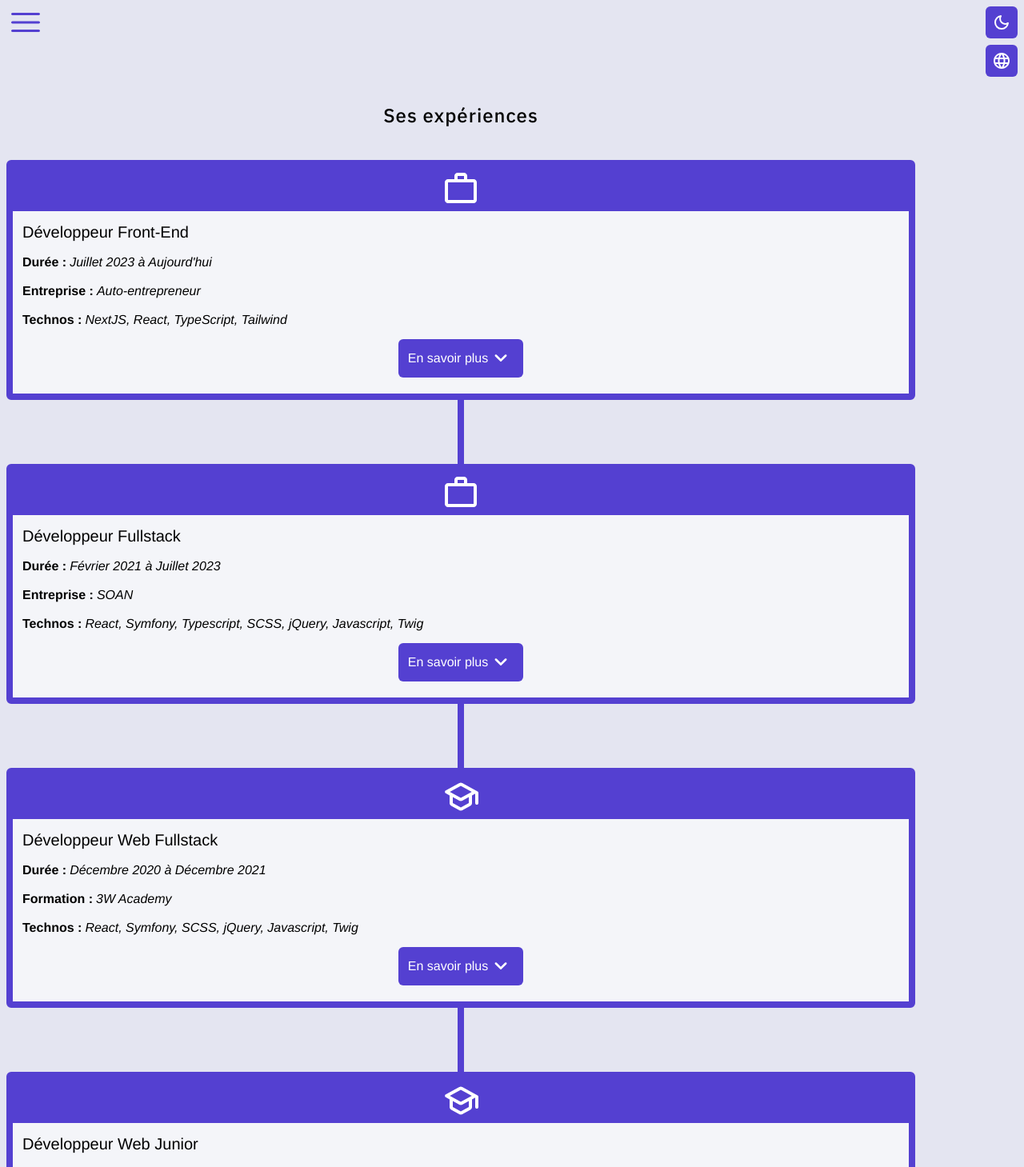
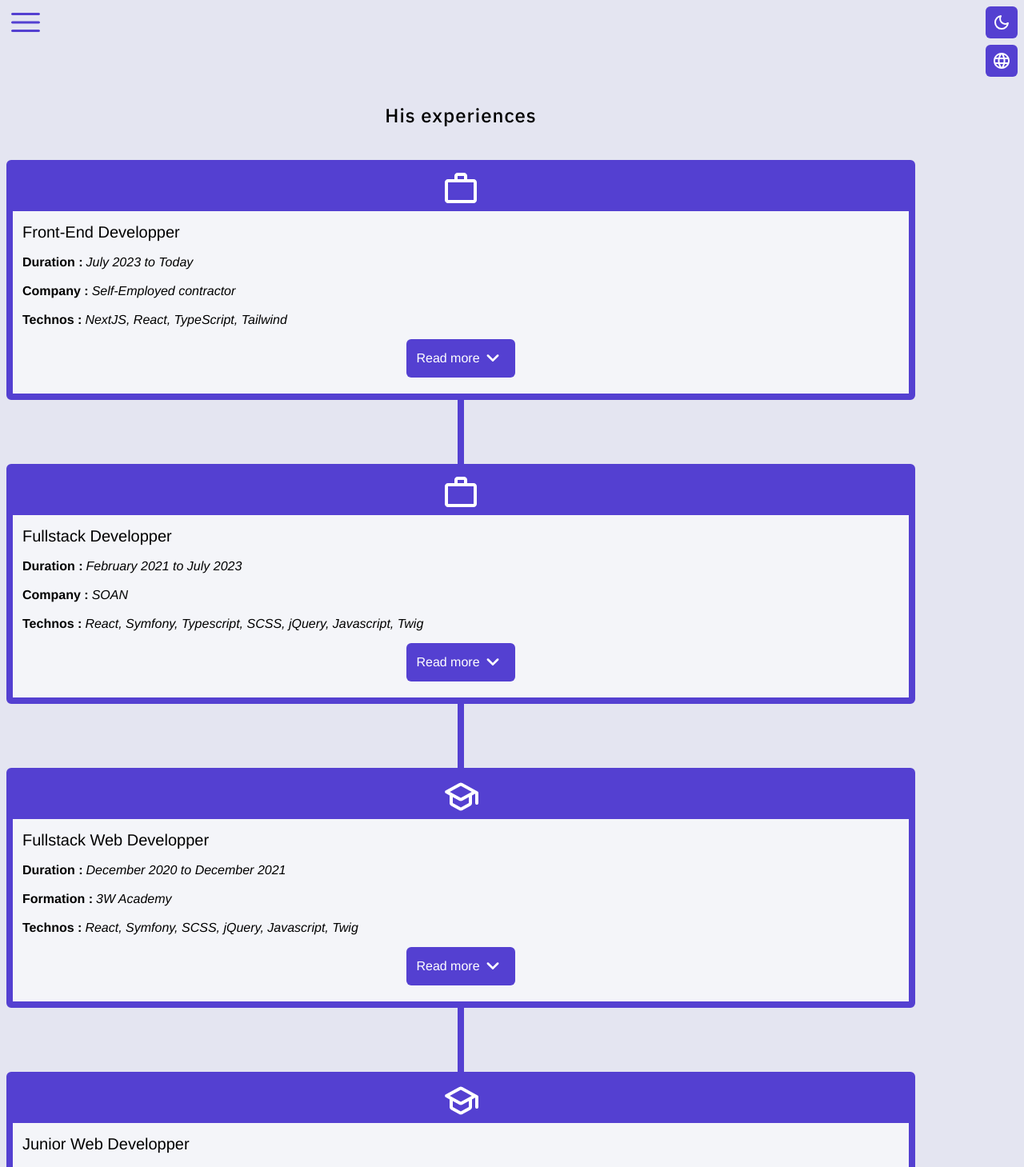
Before and after one commit to robinPoncon/portfolio2024, a Next.js app: page /en/experiences in a window 1280 px wide. Shown: the top 1459 px of the page at 80% size. Built offline with nearby package versions, Linux system fonts and the light colour scheme.

Commit message:
test integration robot illustration + add traduction

```diff
--- a/messages/en.json
+++ b/messages/en.json
@@ -34,5 +34,29 @@
 		"check-his-projects": "Hi, it's me again, Devobot! Here you'll find the projects he's been working on. But being a perfectionist, he's only taking on one for the moment ...",
 		"roots-of-healing": "The roots of healing",
 		"discover": "Discover"
+	},
+
+	"ExperiencesPage": {
+		"his-experiences": "His experiences",
+		"front-end-developper": "Front-End Developper",
+		"fullstack-developper": "Fullstack Developper",
+		"fullstack-web-developper": "Fullstack Web Developper",
+		"junior-web-developper": "Junior Web Developper",
+		"july2023-to-today": "July 2023 to Today",
+		"february2021-to-july2023": "February 2021 to July 2023",
+		"december2020-to-december2021": "December 2020 to December 2021",
+		"january2019-to-july2020": "January 2019 to July 2020",
+		"self-employed-contractor": "Self-Employed contractor",
+		"front-end-developper-experience": "He developed his own business in energy healing and therapeutic music. He trained himself and created his own website with NextJS to make it modern, intuitive and efficient for users.",
+		"fullstack-developper-experience": "He started out as an alternating front-end developer (Twig, JS, jQuery, SCSS), then moved on to a permanent contract as a fullstack developer (React/Typescript and Symfony).",
+		"fullstack-web-developper-experience": "He strengthened his knowledge of Symfony, then learned React and used it to redesign the software of the company where he was a work-study student.",
+		"junior-web-developper-experience": "He created 5 website projects during his online training. Mock-up integration, creation of a Wordpress site, creation of a dynamic site in JS with API integration, creation of a blog in PHP and JS, then a redesign of a basketball club site in Symfony."
+	},
+
+	"ExperiencesCard": {
+		"duration": "Duration",
+		"company": "Company",
+		"formation": "Formation",
+		"read-more": "Read more"
 	}
 }
--- a/messages/fr.json
+++ b/messages/fr.json
@@ -24,7 +24,8 @@
 		"autonomy": "Autonomie",
 		"autonomy-description": "C'est dans son ancienne entreprise, n'ayant pas eu de développeur front-end plus expérimenté que lui, qu'il a du développé son autonomie afin de trouver des solutions aux problèmes rencontrés.",
 		"his-skills": "Ses compétences",
-		"check-his-skills": "Salut, c'est Devobot ! Est-ce que votre visite se passe bien ? Je vois que vous aimez les choses concrètes, alors regardons ensemble ses compétences techniques !",
+		"hey-im-devobot": "Salut, c'est Devobot !",
+		"check-his-skills": "Est-ce que votre visite se passe bien ? Je vois que vous aimez les choses concrètes, alors regardons ensemble ses compétences techniques !",
 		"his-soft-skills": "Ses savoir-être",
 		"check-his-soft-skills": "Les compétences techniques c'est bien ! Mais quel est l'humain derrière tout ça ? En tant que robot je suis curieux, pas vous ?"
 	},
@@ -34,5 +35,29 @@
 		"check-his-projects": "Salut c'est encore moi Devobot ! Ici vous retrouverez les projets qu'il a réalisé. Mais étant perfectioniste, il n'en assume qu'un pour le moment ...",
 		"roots-of-healing": "Les racines de la guérison",
 		"discover": "Découvrir"
+	},
+
+	"ExperiencesPage": {
+		"his-experiences": "Ses expériences",
+		"front-end-developper": "Développeur Front-End",
+		"fullstack-developper": "Développeur Fullstack",
+		"fullstack-web-developper": "Développeur Web Fullstack",
+		"junior-web-developper": "Développeur Web Junior",
+		"july2023-to-today": "Juillet 2023 à Aujourd'hui",
+		"february2021-to-july2023": "Février 2021 à Juillet 2023",
+		"december2020-to-december2021": "Décembre 2020 à Décembre 2021",
+		"january2019-to-july2020": "Janvier 2019 à Juillet 2020",
+		"self-employed-contractor": "Auto-entrepreneur",
+		"front-end-developper-experience": "Il a développé son auto-entreprise dans le soin énergétique et la musique thérapeutique. Il s'est formé et a créé son propre site internet avec NextJS pour avoir un rendu moderne, intuitif et performant pour les utilisateurs.",
+		"fullstack-developper-experience": "Il a commencé en tant alternant développeur front (Twig, JS, jQuery, SCSS) puis il a évolué en CDI en tant que développeur fullstack (React/Typescript et Symfony).",
+		"fullstack-web-developper-experience": "Il a renforcé ses connaissances sur Symfony, puis il a appri React et l'a mis en place lors de la refonte du logiciel de l'entreprise où il était alternant.",
+		"junior-web-developper-experience": "Il a créé 5 projets de sites internet durant sa formation en ligne. Intégration de maquette, création d'un site wordpress, création d'un site dynamique en JS avec intégration d'API, création d'un blog en PHP et JS, puis une refonte d'un site d'un club de basket en Symfony."
+	},
+
+	"ExperiencesCard": {
+		"duration": "Durée",
+		"company": "Entreprise",
+		"formation": "Formation",
+		"read-more": "En savoir plus"
 	}
 }
--- a/src/app/[locale]/experiences/page.tsx
+++ b/src/app/[locale]/experiences/page.tsx
@@ -1,56 +1,49 @@
 "use client";
 
 import ExperienceCard from "@/app/_components/ExperienceCard/ExperienceCard";
+import { useTranslations } from "next-intl";
 
 const ExperiencePage = () => {
+	const t = useTranslations("ExperiencesPage");
+
 	return (
 		<section className="mt-32 mx-2 flex flex-col gap-10">
-			<h1 className="text-2xl text-center titleFont">Ses expériences</h1>
+			<h1 className="text-2xl text-center titleFont">{t("his-experiences")}</h1>
 			{/* Tableau style kanban pour afficher les expériences et formations */}
 			<ExperienceCard
-				title="Développeur Front-End"
-				dates="Juillet 2023 à Aujourd'hui"
-				location="Auto-entrepreneur"
+				title={t("front-end-developper")}
+				dates={t("july2023-to-today")}
+				location={t("self-employed-contractor")}
 				type="company"
 				technos="NextJS, React, TypeScript, Tailwind"
-				description="Il a développé son auto-entreprise dans le soin énergétique et la musique
-				thérapeutique. Il s'est formé et a créé son propre site internet avec NextJS
-				pour avoir un rendu moderne, intuitif et performant pour les utilisateurs."
+				description={t("front-end-developper-experience")}
 			/>
 			<p className="h-20 bg-customViolet w-2 mx-auto -my-10" />
 			<ExperienceCard
-				title="Développeur Fullstack"
-				dates="Février 2021 à Juillet 2023"
+				title={t("fullstack-developper")}
+				dates={t("february2021-to-july2023")}
 				location="SOAN"
 				type="company"
 				technos="React, Symfony, Typescript, SCSS, jQuery, Javascript, Twig"
-				description="Il a commencé en tant alternant développeur front (Twig,
-				JS, jQuery, SCSS) puis il a évolué en CDI en tant que
-				développeur fullstack (React/Typescript et Symfony)."
+				description={t("fullstack-developper-experience")}
 			/>
 			<p className="h-20 bg-customViolet w-2 mx-auto -my-10" />
 			<ExperienceCard
-				title="Développeur Web Fullstack"
-				dates="Décembre 2020 à Décembre 2021"
+				title={t("fullstack-web-developper")}
+				dates={t("december2020-to-december2021")}
 				location="3W Academy"
-				type="school"
+				type="formation"
 				technos="React, Symfony, SCSS, jQuery, Javascript, Twig"
-				description="Il a commencé en tant alternant développeur front (Twig,
-				JS, jQuery, SCSS) puis il a évolué en CDI en tant que
-				développeur fullstack (React et Symfony)."
+				description={t("fullstack-web-developper-experience")}
 			/>
 			<p className="h-20 bg-customViolet w-2 mx-auto -my-10" />
 			<ExperienceCard
-				title="Développeur Web Junior"
-				dates="Janvier 2019 à Juillet 2020"
+				title={t("junior-web-developper")}
+				dates={t("january2019-to-july2020")}
 				location="Openclassrooms"
-				type="school"
+				type="formation"
 				technos="Symfony, PHP, Twig, JavaScript, jQuery, HTML5, CSS3"
-				description="Il a créé 5 projets de sites internet durant sa formation
-				en ligne. Intégration de maquette, création d'un site
-				wordpress, création d'un site dynamique en JS avec
-				intégration d'API, création d'un blog en PHP et JS, puis
-				une refonte d'un site d'un club de basket en Symfony."
+				description={t("junior-web-developper-experience")}
 			/>
 		</section>
 	);
--- a/src/app/_components/ExperienceCard/ExperienceCard.tsx
+++ b/src/app/_components/ExperienceCard/ExperienceCard.tsx
@@ -1,5 +1,6 @@
 "use client";
 
+import { useTranslations } from "next-intl";
 import Image from "next/image";
 import { useState } from "react";
 
@@ -9,7 +10,7 @@ type ExperienceCardProps = {
 	location: string;
 	description: string;
 	technos: string;
-	type: "company" | "school";
+	type: "company" | "formation";
 };
 
 const ExperienceCard = ({
@@ -21,6 +22,8 @@ const ExperienceCard = ({
 	type
 }: ExperienceCardProps) => {
 	const [descriptionDisplayed, setDescriptionDisplayed] = useState(false);
+
+	const t = useTranslations("ExperiencesCard");
 
 	return (
 		<article className="border-8 rounded-md border-customViolet flex flex-col gap-3 bg-lighterBg dark:bg-greyBg">
@@ -35,12 +38,12 @@ const ExperienceCard = ({
 			</p>
 			<h2 className="text-xl px-3">{title}</h2>
 			<p className="px-3">
-				<span className="font-semibold">Durée :</span>
+				<span className="font-semibold">{t("duration") + " :"}</span>
 				<span className="italic ml-1">{dates}</span>
 			</p>
 			<p className="px-3">
 				<span className="font-bold">
-					{type === "company" ? "Entreprise" : "Formation"} :
+					{type === "company" ? t("company") : t("formation")} :
 				</span>
 				<span className="italic ml-1">{location}</span>
 			</p>
@@ -54,7 +57,7 @@ const ExperienceCard = ({
 					className="flex w-fit mx-auto bg-customViolet rounded-md text-white px-3 py-2"
 					onClick={() => setDescriptionDisplayed(!descriptionDisplayed)}
 				>
-					<p className="my-auto">En savoir plus</p>
+					<p className="my-auto">{t("read-more")}</p>
 					<Image
 						alt="arrow down icon"
 						src={
--- a/tailwind.config.ts
+++ b/tailwind.config.ts
@@ -19,7 +19,8 @@ const config: Config = {
 			},
 			colors: {
 				customPink: "#A332A2",
-				customViolet: "#5440d1"
+				customViolet: "#5440d1",
+				customVioletLighter: "#988ce3"
 			}
 		},
 		fontFamily: {
```
Also changed, not shown: src/app/[locale]/skills/page.tsx (+11 -1 lines), public/illustrations/robot_dead.png (added).
